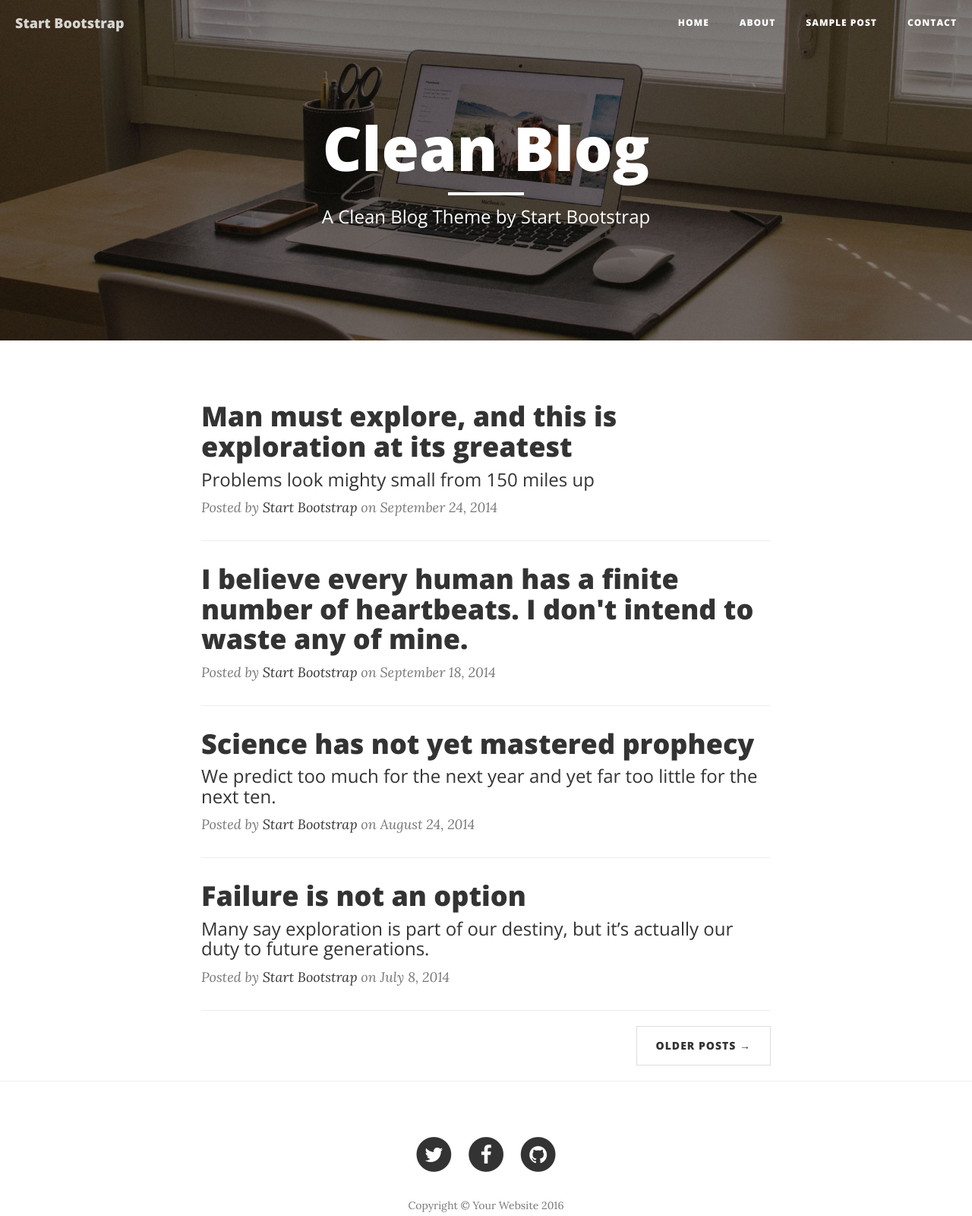
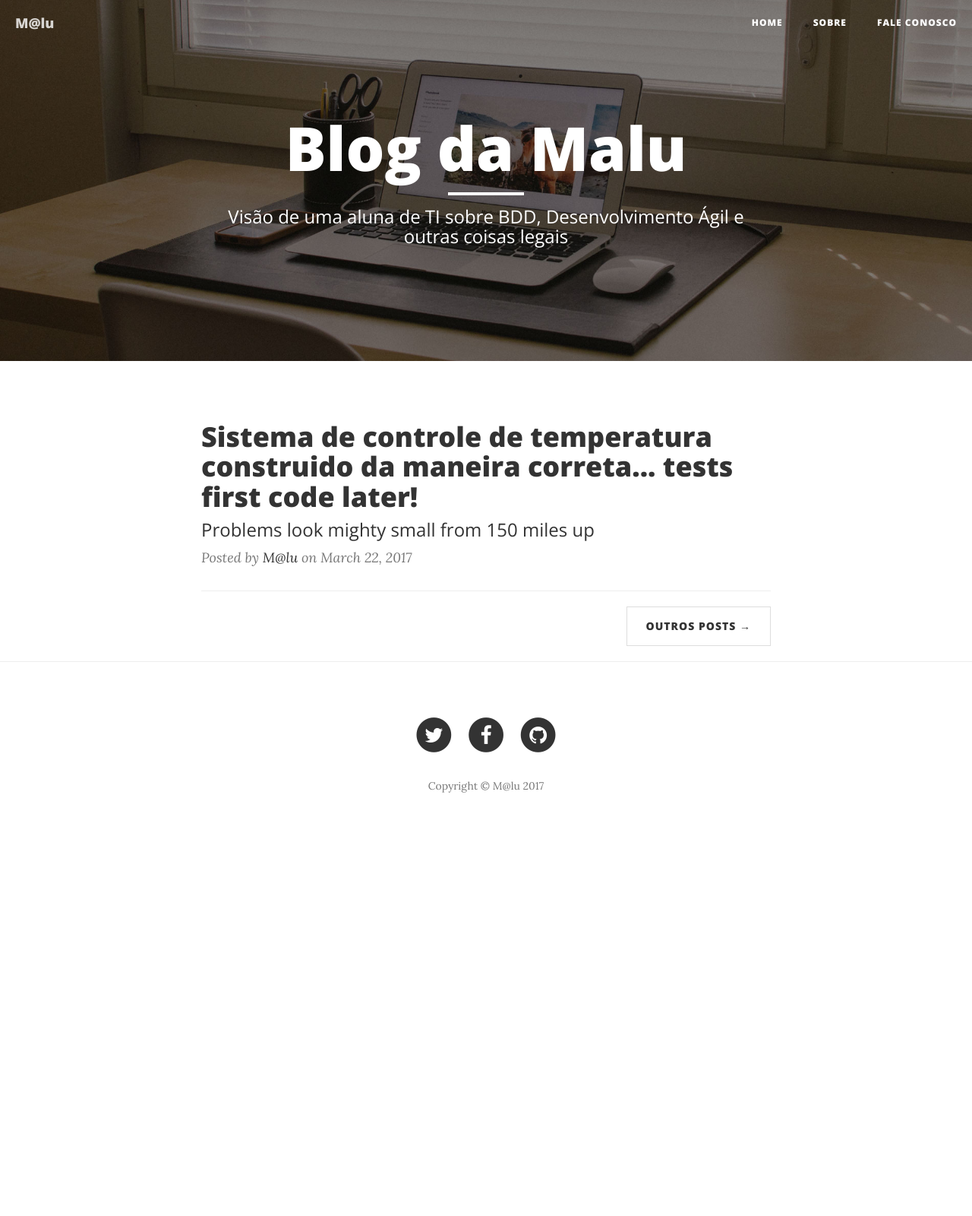
Before and after one commit to malubsi/malubsi.github.io, a website: page index.html in a window 1280 px wide. Shown: the whole page at 76% size. After the commit the page ends 1110 px from the top, so only its background shows below. Drawn offline with nearby package versions, Linux system fonts and the light colour scheme.

Commit message:
Primeiros updates home

```diff
--- a/index.html
+++ b/index.html
@@ -9,7 +9,7 @@
     <meta name="description" content="">
     <meta name="author" content="">
 
-    <title>Clean Blog</title>
+    <title>Blog da Malu</title>
 
     <!-- Bootstrap Core CSS -->
     <link href="vendor/bootstrap/css/bootstrap.min.css" rel="stylesheet">
@@ -42,7 +42,7 @@
                     <span class="sr-only">Toggle navigation</span>
                     Menu <i class="fa fa-bars"></i>
                 </button>
-                <a class="navbar-brand" href="index.html">Start Bootstrap</a>
+                <a class="navbar-brand" href="index.html">M@lu</a>
             </div>
 
             <!-- Collect the nav links, forms, and other content for toggling -->
@@ -52,13 +52,10 @@
                         <a href="index.html">Home</a>
                     </li>
                     <li>
-                        <a href="about.html">About</a>
+                        <a href="about.html">Sobre</a>
                     </li>
                     <li>
-                        <a href="post.html">Sample Post</a>
-                    </li>
-                    <li>
-                        <a href="contact.html">Contact</a>
+                        <a href="contact.html">Fale Conosco</a>
                     </li>
                 </ul>
             </div>
@@ -74,9 +71,9 @@
             <div class="row">
                 <div class="col-lg-8 col-lg-offset-2 col-md-10 col-md-offset-1">
                     <div class="site-heading">
-                        <h1>Clean Blog</h1>
+                        <h1>Blog da Malu</h1>
                         <hr class="small">
-                        <span class="subheading">A Clean Blog Theme by Start Bootstrap</span>
+                        <span class="subheading">Visão de uma aluna de TI sobre BDD, Desenvolvimento Ágil e outras coisas legais</span>
                     </div>
                 </div>
             </div>
@@ -90,52 +87,19 @@
                 <div class="post-preview">
                     <a href="post.html">
                         <h2 class="post-title">
-                            Man must explore, and this is exploration at its greatest
+                            Sistema de controle de temperatura construido da maneira correta... tests first code later!
                         </h2>
                         <h3 class="post-subtitle">
                             Problems look mighty small from 150 miles up
                         </h3>
                     </a>
-                    <p class="post-meta">Posted by <a href="#">Start Bootstrap</a> on September 24, 2014</p>
-                </div>
-                <hr>
-                <div class="post-preview">
-                    <a href="post.html">
-                        <h2 class="post-title">
-                            I believe every human has a finite number of heartbeats. I don't intend to waste any of mine.
-                        </h2>
-                    </a>
-                    <p class="post-meta">Posted by <a href="#">Start Bootstrap</a> on September 18, 2014</p>
-                </div>
-                <hr>
-                <div class="post-preview">
-                    <a href="post.html">
-                        <h2 class="post-title">
-                            Science has not yet mastered prophecy
-                        </h2>
-                        <h3 class="post-subtitle">
-                            We predict too much for the next year and yet far too little for the next ten.
-                        </h3>
-                    </a>
-                    <p class="post-meta">Posted by <a href="#">Start Bootstrap</a> on August 24, 2014</p>
-                </div>
-                <hr>
-                <div class="post-preview">
-                    <a href="post.html">
-                        <h2 class="post-title">
-                            Failure is not an option
-                        </h2>
-                        <h3 class="post-subtitle">
-                            Many say exploration is part of our destiny, but it’s actually our duty to future generations.
-                        </h3>
-                    </a>
-                    <p class="post-meta">Posted by <a href="#">Start Bootstrap</a> on July 8, 2014</p>
+                    <p class="post-meta">Posted by <a href="about.html">M@lu</a> on March 22, 2017</p>
                 </div>
                 <hr>
                 <!-- Pager -->
                 <ul class="pager">
                     <li class="next">
-                        <a href="#">Older Posts &rarr;</a>
+                        <a href="#">Outros Posts &rarr;</a>
                     </li>
                 </ul>
             </div>
@@ -175,7 +139,7 @@
                             </a>
                         </li>
                     </ul>
-                    <p class="copyright text-muted">Copyright &copy; Your Website 2016</p>
+                    <p class="copyright text-muted">Copyright &copy; M@lu 2017</p>
                 </div>
             </div>
         </div>
```
